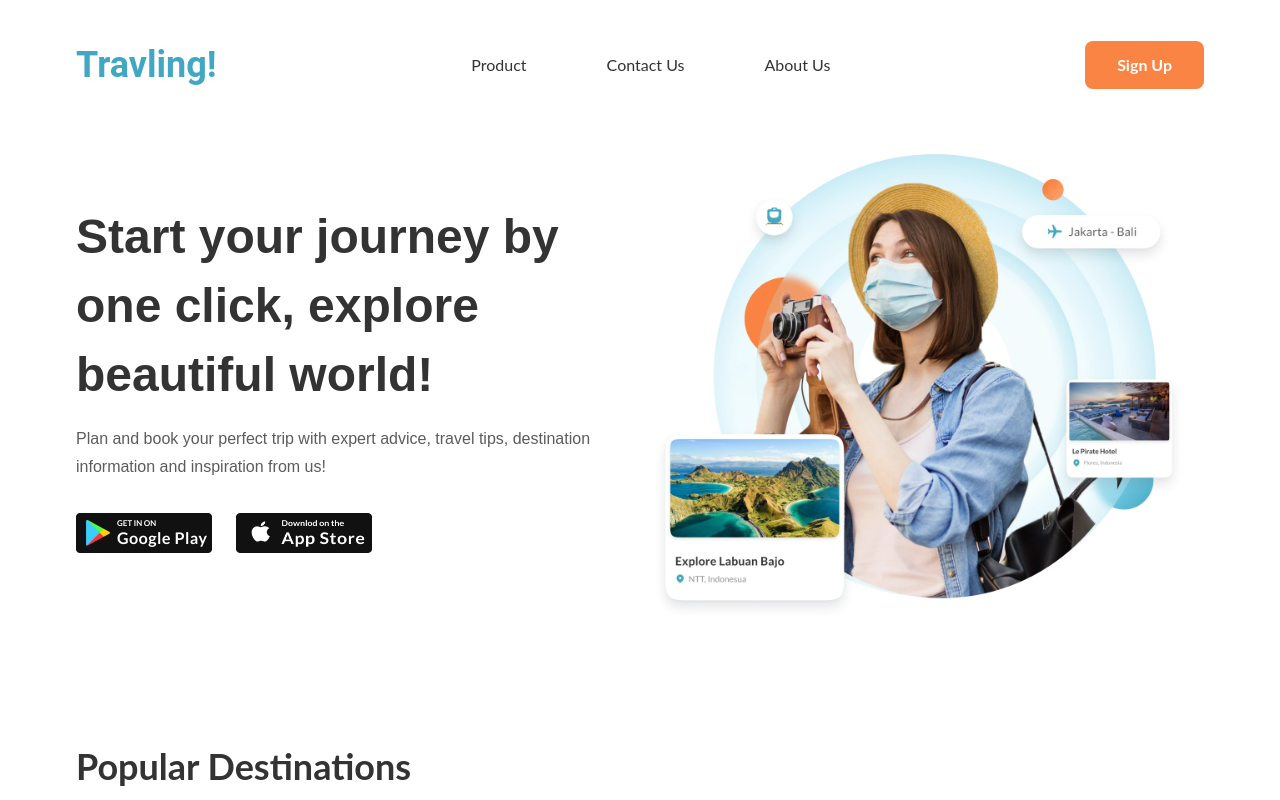
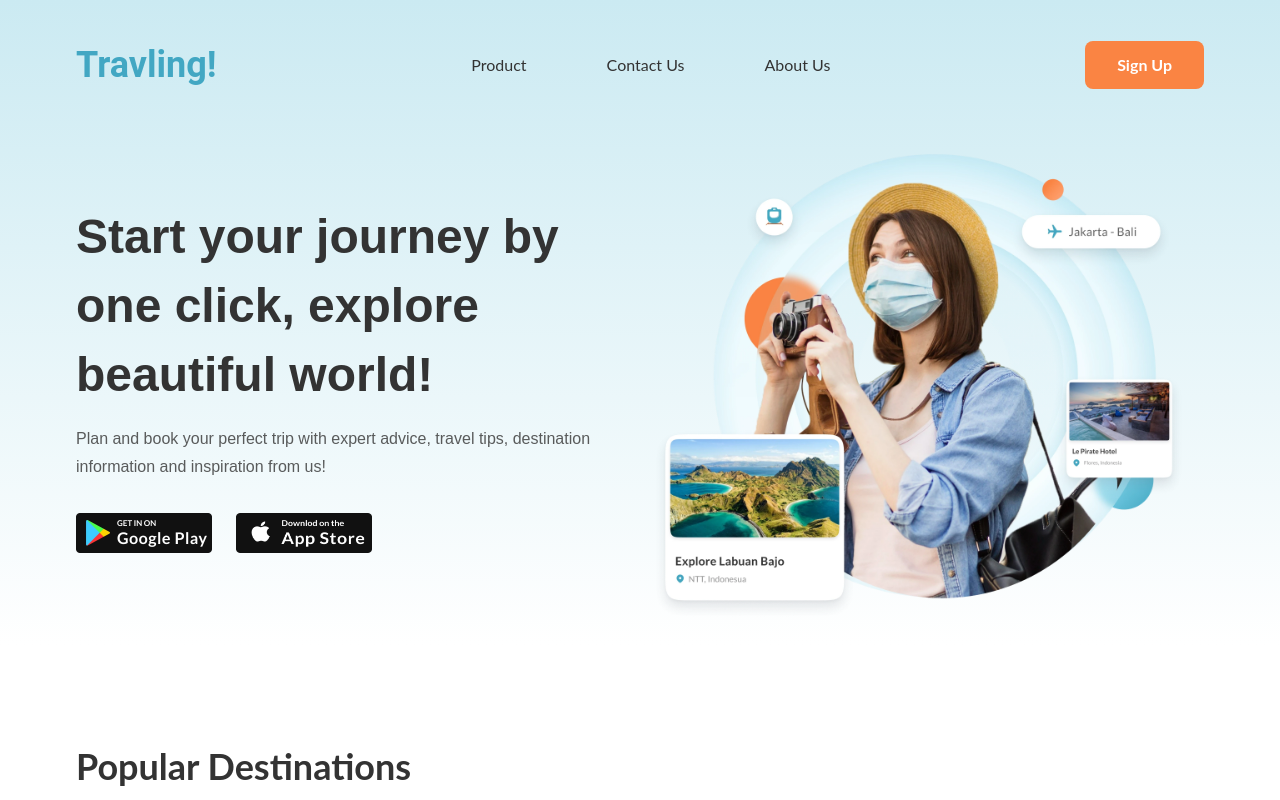
Before and after one commit to Deepakverma-556/travling, a React (Create React App) app: page / in a window 1280 px wide. Shown: the top 800 px of the page. Built offline with nearby package versions, Linux system fonts and the light colour scheme.

Commit message:
blue shade add

```diff
--- a/src/components/Header.jsx
+++ b/src/components/Header.jsx
@@ -6,7 +6,7 @@ import hero from "../assets/images/hero-img.webp";
 const Header = () => {
   const [open, setOpen] = useState(false);
   return (
-    <section className="flex items-center pt-10 max-md:pt-6 max-sm:pt-3 flex-col">
+    <section className="flex items-center pt-10 max-md:pt-6 max-sm:pt-3 flex-col bg-gradient-to-b from-[#cbeaf2] to-white bg-opacity-80">
       <div className="max-w-6xl mx-auto px-3 pb-5 w-full">
         <div className="w-full flex items-center justify-between">
           <a
@@ -107,7 +107,11 @@ const Header = () => {
                 destination information and inspiration from us!
               </p>
               <div className="flex items-center gap-6">
-                <img src={googleimg} alt="google-play" className="max-w-sm cursor-pointer" />
+                <img
+                  src={googleimg}
+                  alt="google-play"
+                  className="max-w-sm cursor-pointer"
+                />
                 <img
                   src={appimg}
                   alt="app-store"
```
